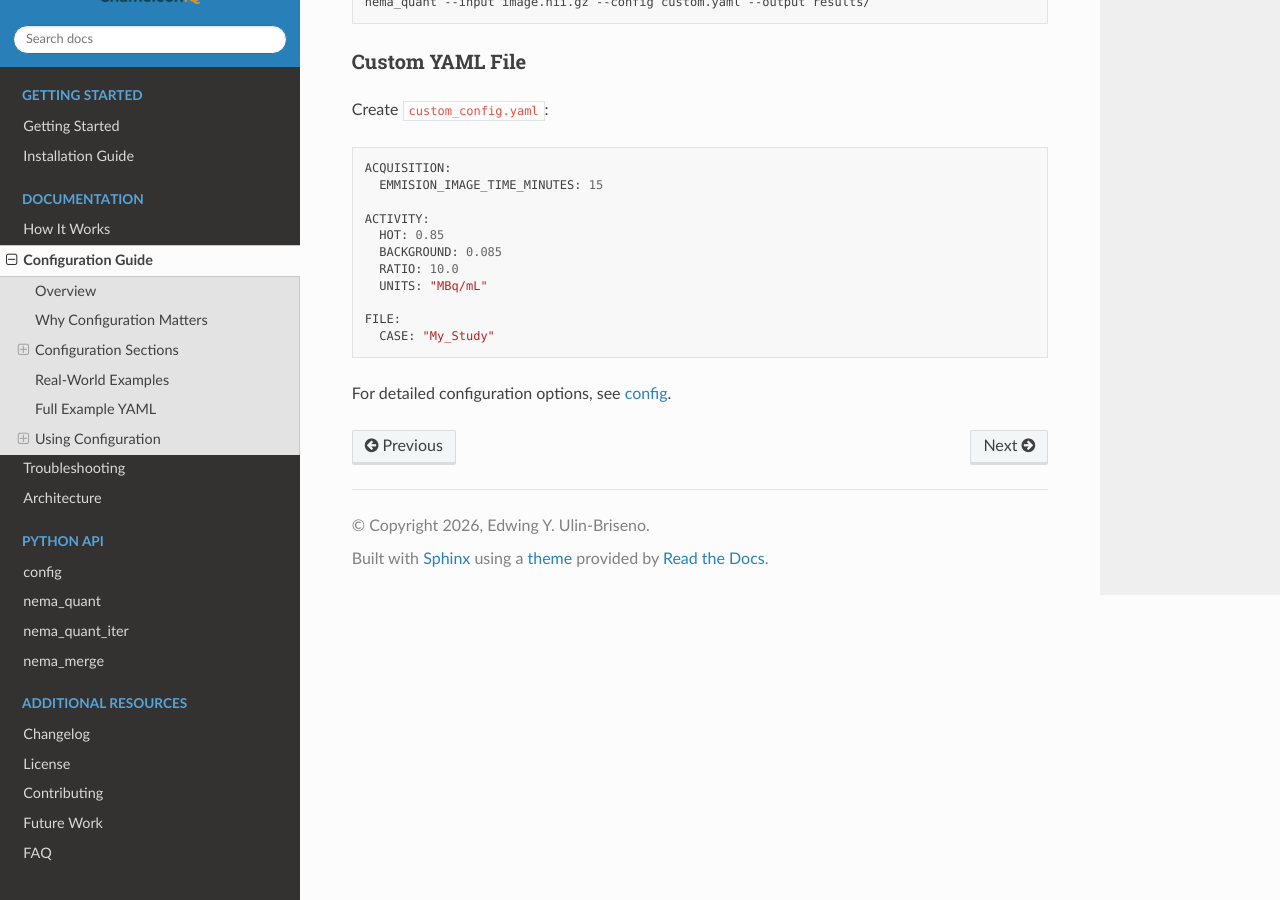
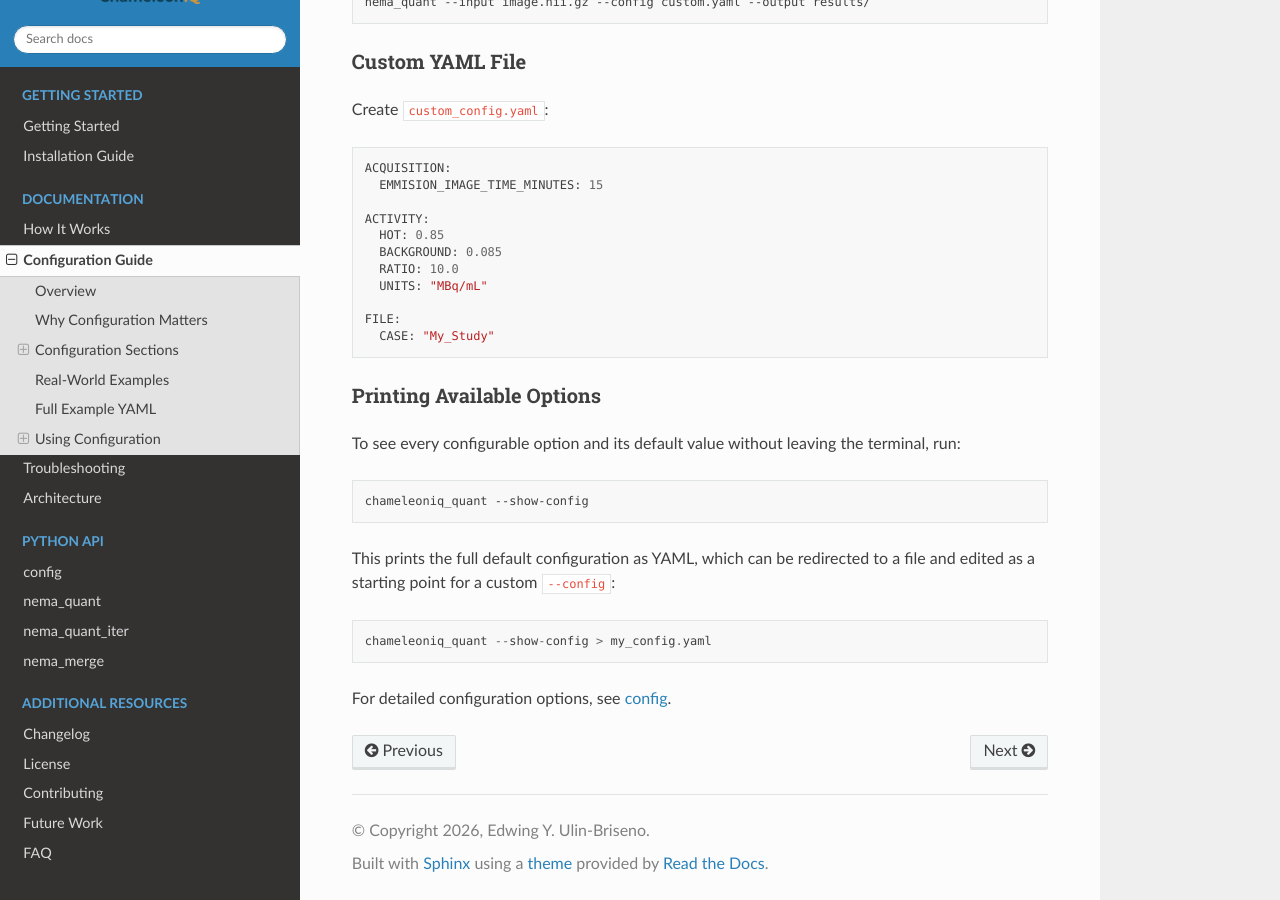
Before and after one commit to EdAlita/ChameleonIQ, a Sphinx documentation site: the page built from docs/source/guides/configuration.rst, in a window 1280 px wide and 900 px high, scrolled down 3194 px. Built offline with Sphinx 7.4.7 and the Read the Docs theme 3.1.0, drawn with Linux system fonts in a browser that asks for light colours.

Commit message:
fix(feature): Configuration guide: Add explanation of printing available options and show-config command

```diff
--- a/docs/source/guides/configuration.rst
+++ b/docs/source/guides/configuration.rst
@@ -175,4 +175,19 @@ Create ``custom_config.yaml``::
     FILE:
       CASE: "My_Study"
 
+Printing Available Options
+~~~~~~~~~~~~~~~~~~~~~~~~~~
+
+To see every configurable option and its default value without leaving the
+terminal, run:
+
+.. code-block:: bash
+
+    chameleoniq_quant --show-config
+
+This prints the full default configuration as YAML, which can be redirected
+to a file and edited as a starting point for a custom ``--config``::
+
+    chameleoniq_quant --show-config > my_config.yaml
+
 For detailed configuration options, see :doc:`../api/config`.
```
